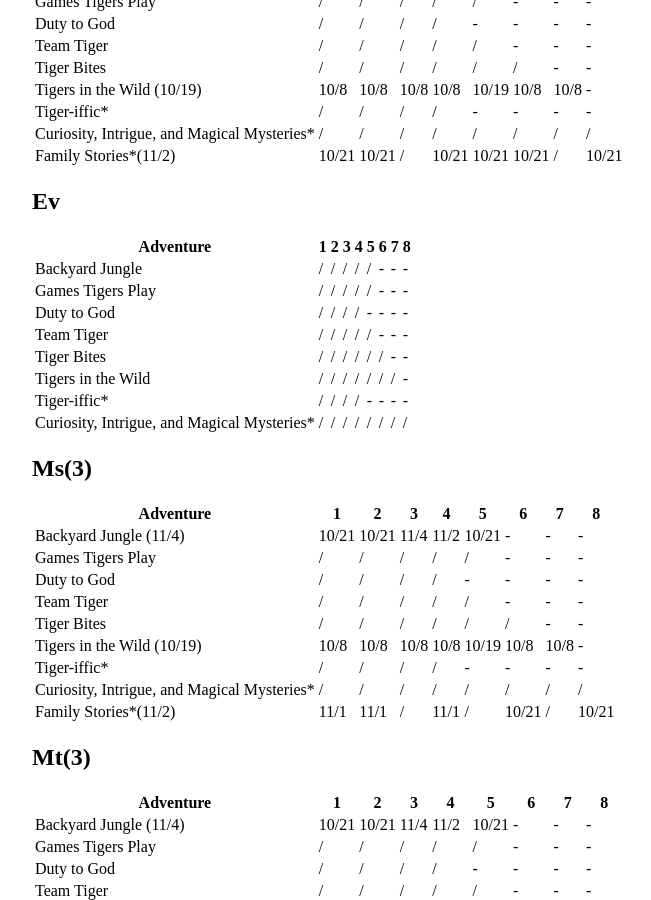
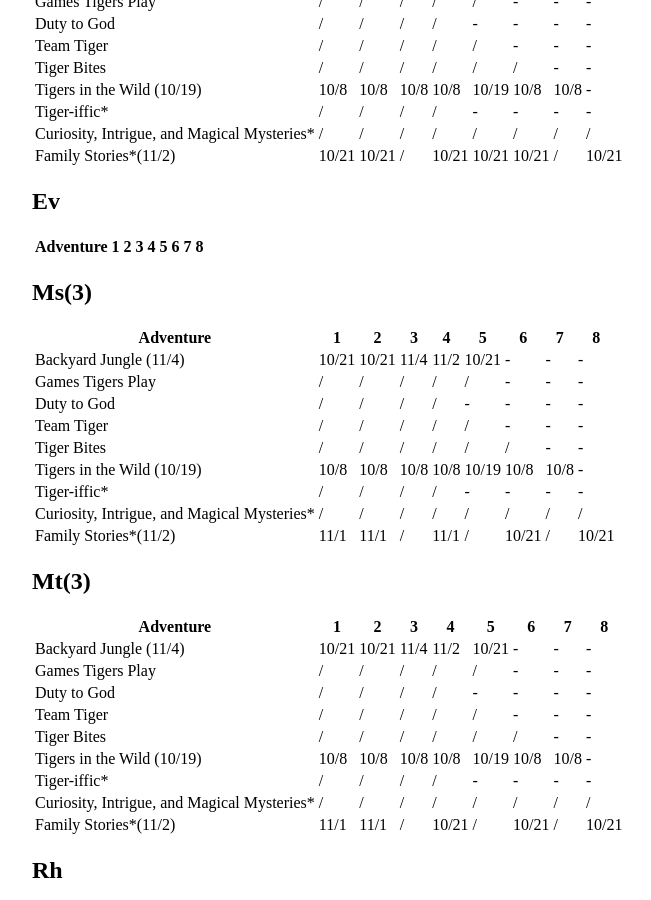
Before and after one commit to clare-pack818/clare-pack818.github.io, a Jekyll site: the page built from tigers/tracking/index.html, in a window 1280 px wide and 900 px high, scrolled down 1218 px. Shown: the whole window, without its empty margins (160-811 px from the left). Built offline with Jekyll 4.4.1, drawn with Linux system fonts in a browser that asks for light colours.

Commit message:
Update index.html

```diff
--- a/tigers/tracking/index.html
+++ b/tigers/tracking/index.html
@@ -51,15 +51,6 @@ scouts:
     - [Family Stories*(11/2), 10/21,10/21,/,10/21,10/21,10/21,/,10/21]
 
   - name: Ev
-    tasks:
-    - [Backyard Jungle, /,/,/,/,/,-,-,-]
-    - [Games Tigers Play, /,/,/,/,/,-,-,-]
-    - [Duty to God, /,/,/,/,-,-,-,-]
-    - [Team Tiger, /,/,/,/,/,-,-,-]
-    - [Tiger Bites, /,/,/,/,/,/,-,-]
-    - [Tigers in the Wild, /,/,/,/,/,/,/,-]
-    - [Tiger-iffic*, /,/,/,/,-,-,-,-]
-    - ["Curiosity, Intrigue, and Magical Mysteries*", /,/,/,/,/,/,/,/]
 
   - name: Ms(3)
     tasks:
```
